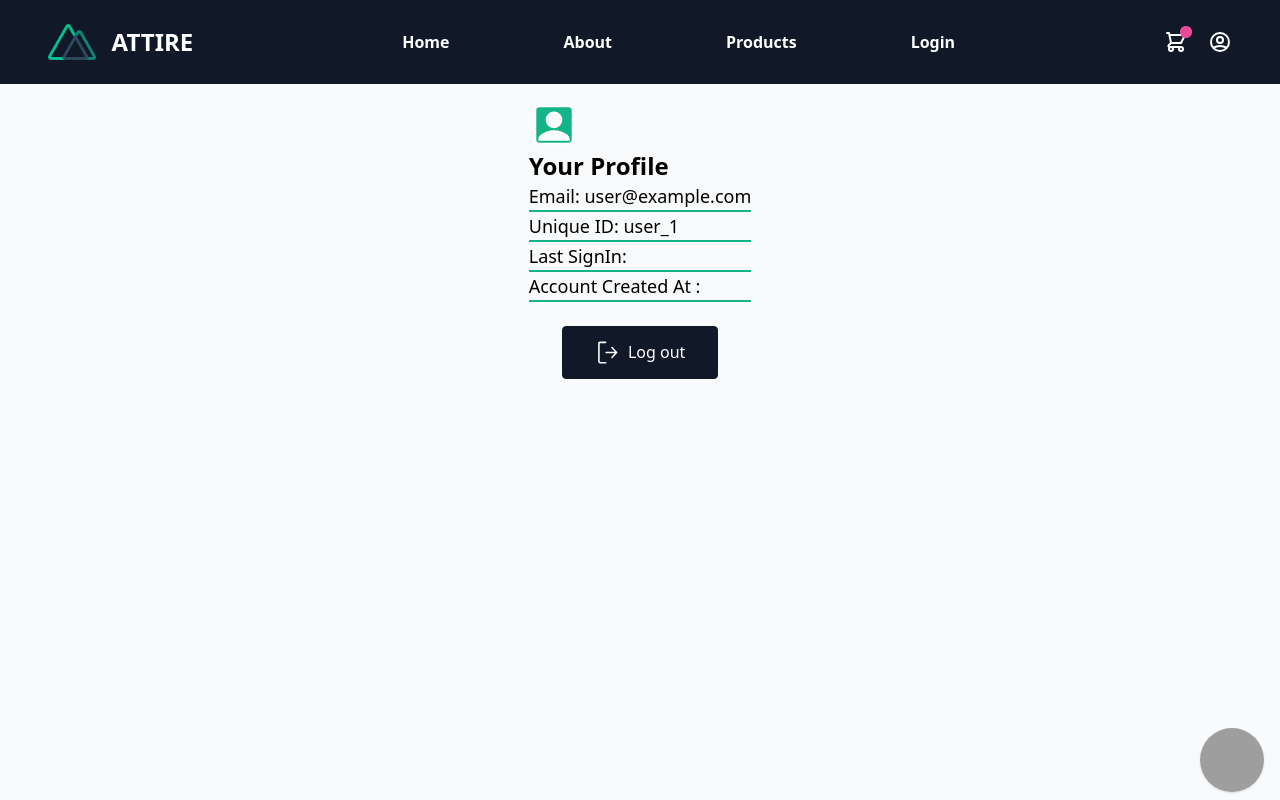
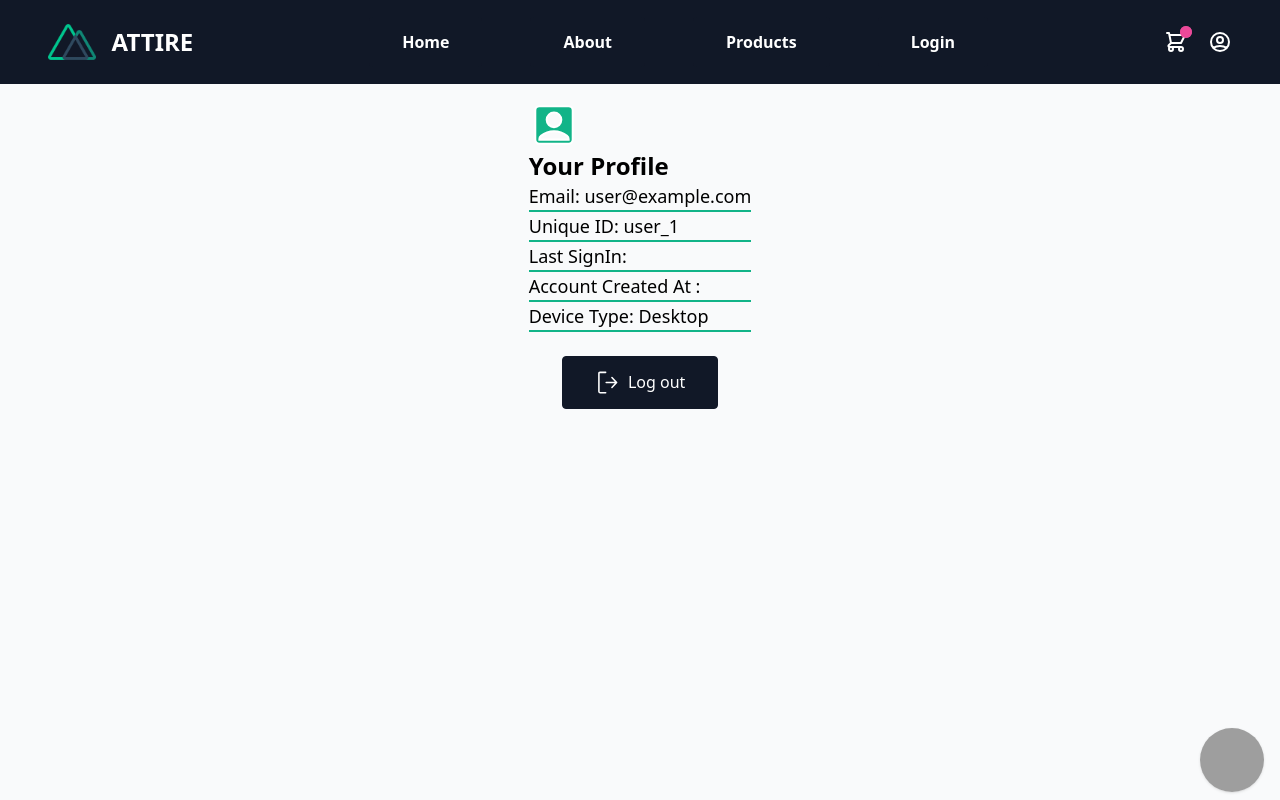
Before and after one commit to aayu5hgit/nuxt-shopping, a Nuxt app: page /profile in a window 1280 px wide. Built offline with nearby package versions, Linux system fonts and the light colour scheme; no server answers; sample sign-in values are in the browser's storage; grey boxes are pictures that could not be loaded.

Commit message:
Device Type Detection

```diff
--- a/package.json
+++ b/package.json
@@ -19,6 +19,8 @@
     "@supabase/supabase-js": "^2.25.0",
     "cookie-universal-nuxt": "^2.2.2",
     "mosha-vue-toastify": "^1.0.23",
-    "v-onboarding": "^2.5.1"
+    "next-vue-device-detector": "^0.0.1",
+    "v-onboarding": "^2.5.1",
+    "vue-mobile-detection": "^2.0.1"
   }
 }
--- a/pages/profile.vue
+++ b/pages/profile.vue
@@ -1,4 +1,5 @@
 <script setup lang="ts">
+
 import { defineComponent } from "vue";
 import { createToast } from "mosha-vue-toastify";
 import "mosha-vue-toastify/dist/style.css";
@@ -14,6 +15,15 @@ onMounted(() => {
     }
   });
 });
+
+let details = navigator.userAgent;
+let regexp = /android|iphone|kindle|ipad/i;
+let isMobileDevice = regexp.test(details);
+if (isMobileDevice) {
+	console.log("You are using a Mobile Device");
+} else {
+	console.log("You are using Desktop");
+}
 
 const toast = () => {
   createToast(
@@ -85,6 +95,14 @@ const toast = () => {
                 Account Created At : {{ user?.created_at }} <br />
               </p>
             </div>
+            <div class="title border-b-2 border-[#12B488]">
+              <p class="title text-lg">
+                <div class="mobile">Device Type:
+                  <span v-if="isMobileDevice">Mobile</span>
+                  <span v-else>Desktop</span>
+                </div>
+              </p>
+            </div>
           </div>
         </div>
       </div>
```
Also changed, not shown: 1 other file (tests, documents, lock files or other folders).
